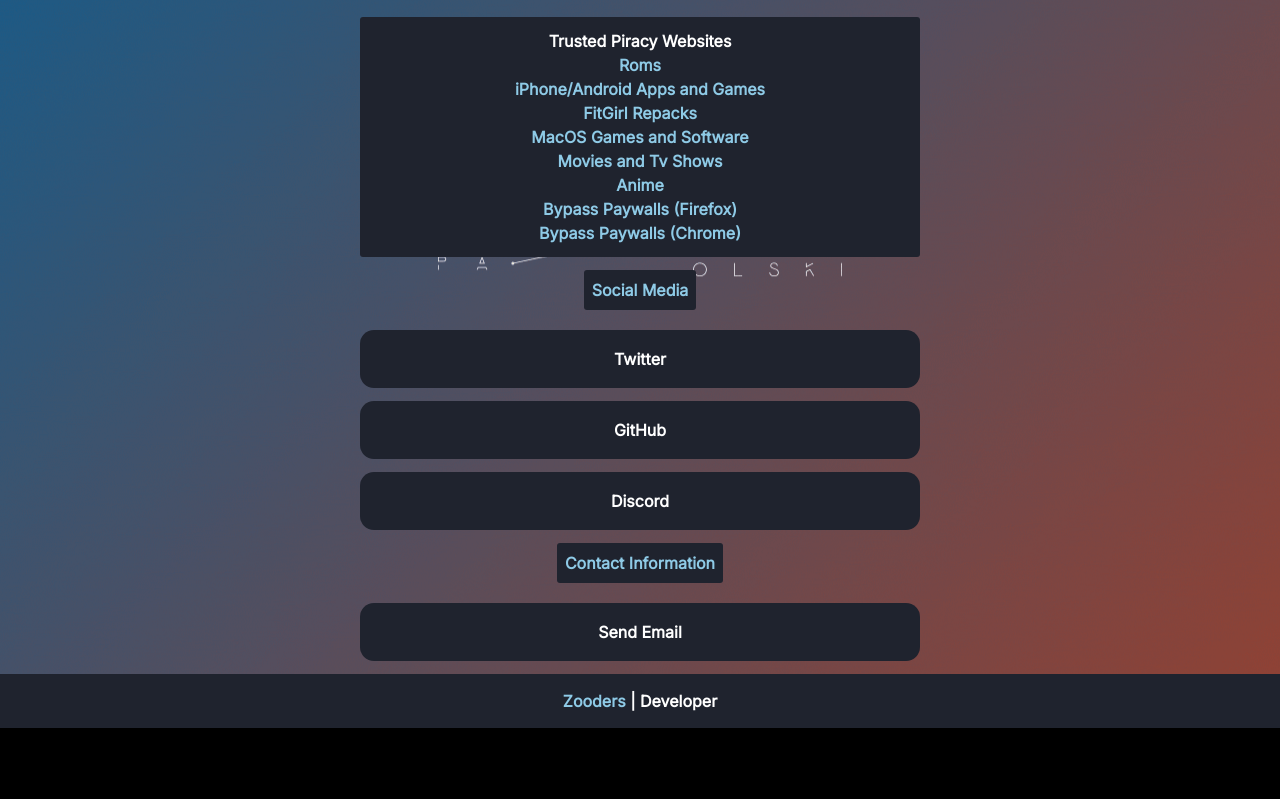
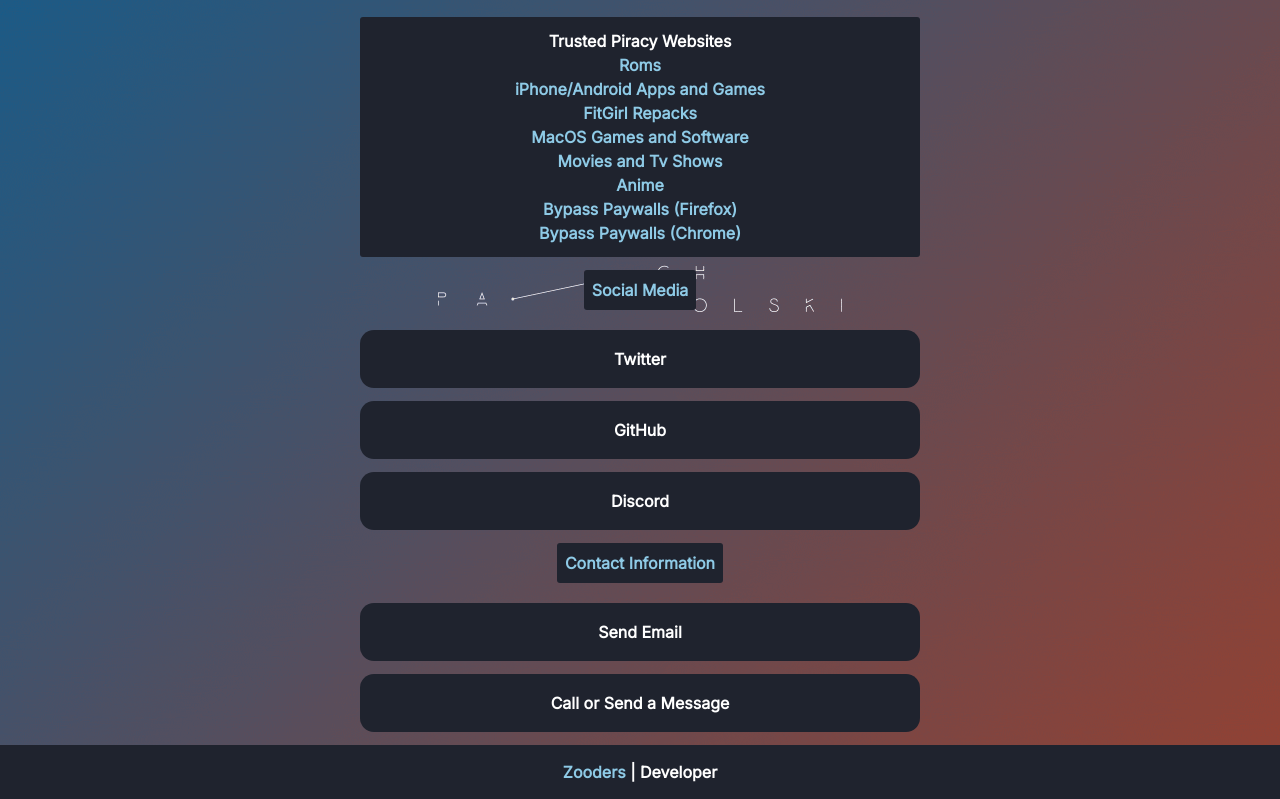
Before and after one commit to Zooderss/Zooderss.github.io, a plain HTML site: page index.html in a window 1280 px wide. Shown: the part 301-1100 px from the top of the page. Before the commit the page ends 1029 px from the top, so only its background shows below. Drawn offline with Linux system fonts and the light colour scheme.

Commit message:
Added "call or message"

```diff
--- a/index.html
+++ b/index.html
@@ -91,6 +91,16 @@
           </div>
 
          </center>
+
+          <center>
+          <div class="main_button">
+              <a href="tel:2135375772">Call or Send a Message</a>
+
+              </div>
+          </center>
+
+
+
         </section>
       </main>
     </section>
```
Also changed, not shown: 1 other file.
